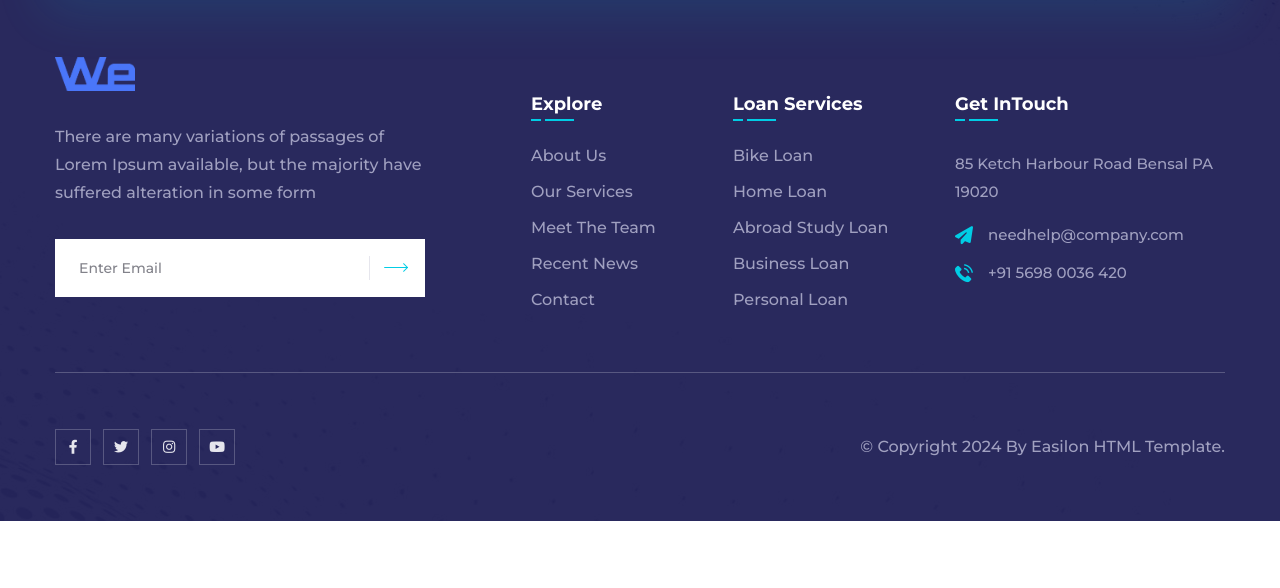
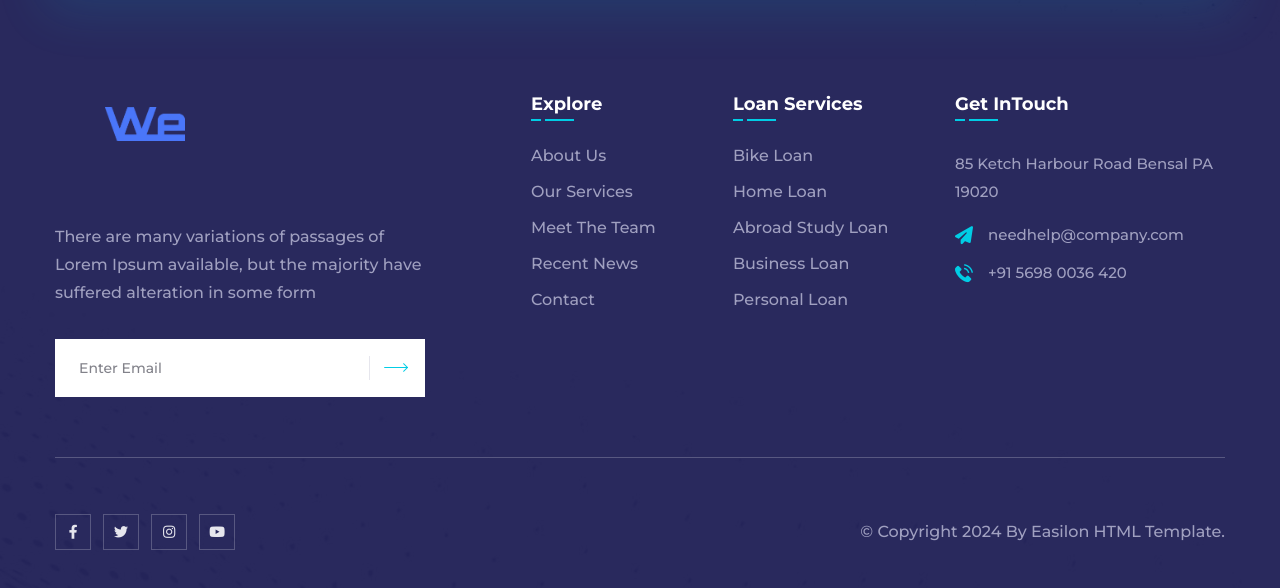
Before and after one commit to Hridoy-Web-Pro/we-fund, a plain HTML site: page index.html in a window 1280 px wide. Shown: the part 8448-9036 px from the top of the page. Before the commit the page ends 8969 px from the top, so only its background shows below. Drawn offline with Linux system fonts and the light colour scheme; animation ran at ten frames a second; files whose address does not match are found by name.

Commit message:
Update index.html

```diff
--- a/index.html
+++ b/index.html
@@ -1821,7 +1821,7 @@
                         <div class="col-xl-4 col-lg-6 wow fadeInUp" data-wow-duration="1500ms" data-wow-delay="00ms">
                             <div class="footer-widget footer-widget--about">
                                 <a href="index.html" class="footer-widget__logo">
-                                    <img src="assets/images/logo-light.png" width="80" alt="Easilon HTML Template">
+                                    <img style="margin:50px;" src="assets/images/logo-light.png" width="80" alt="Easilon HTML Template">
                                 </a>
                                 <p class="footer-widget__about-text">There are many variations of passages of Lorem Ipsum available, but the majority have suffered alteration in some form</p><!-- /.footer-widget__about-text -->
                                 <form action="#" data-url="MAILCHIMP_FORM_URL" class="footer-widget__newsletter mc-form">
```
